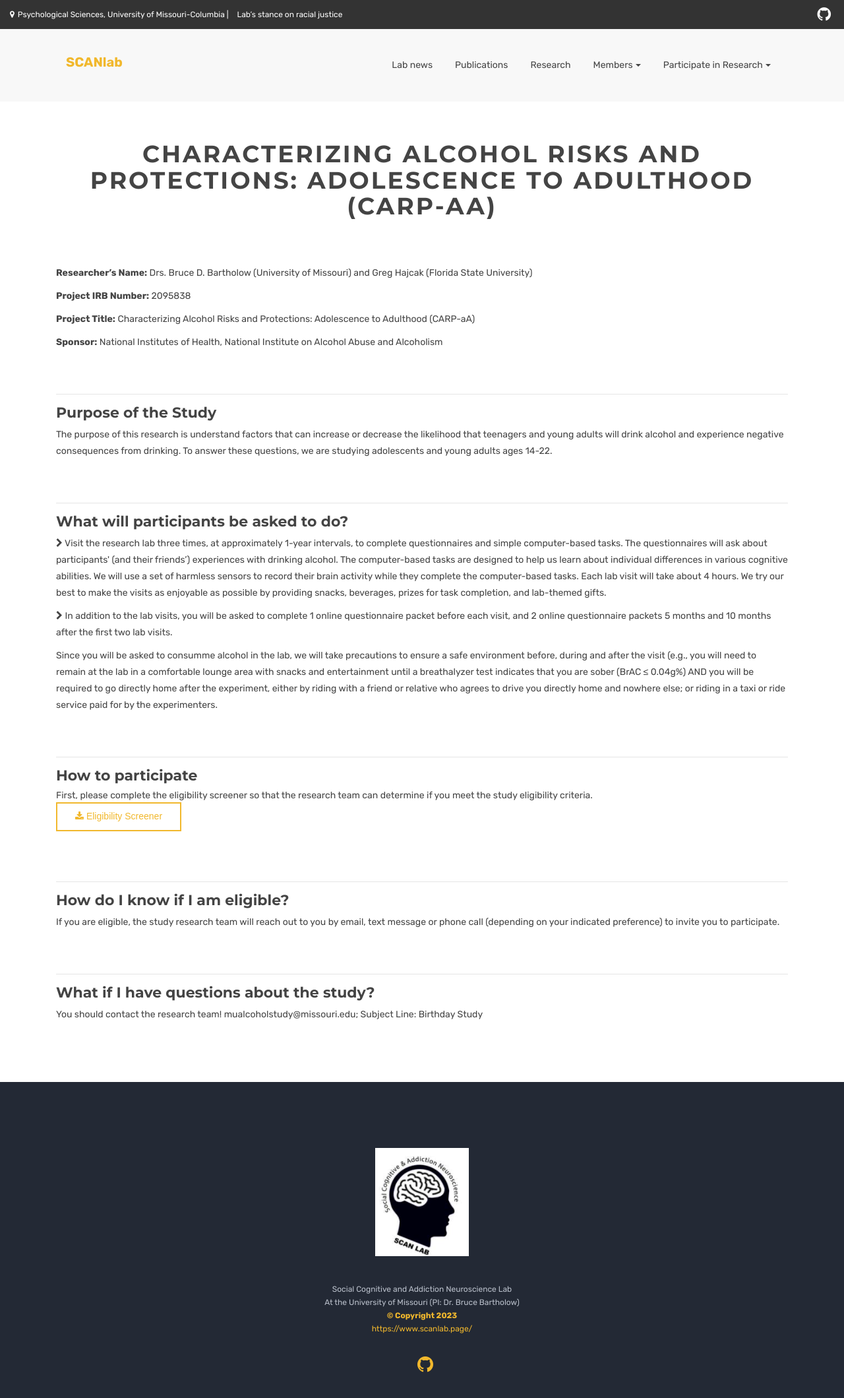
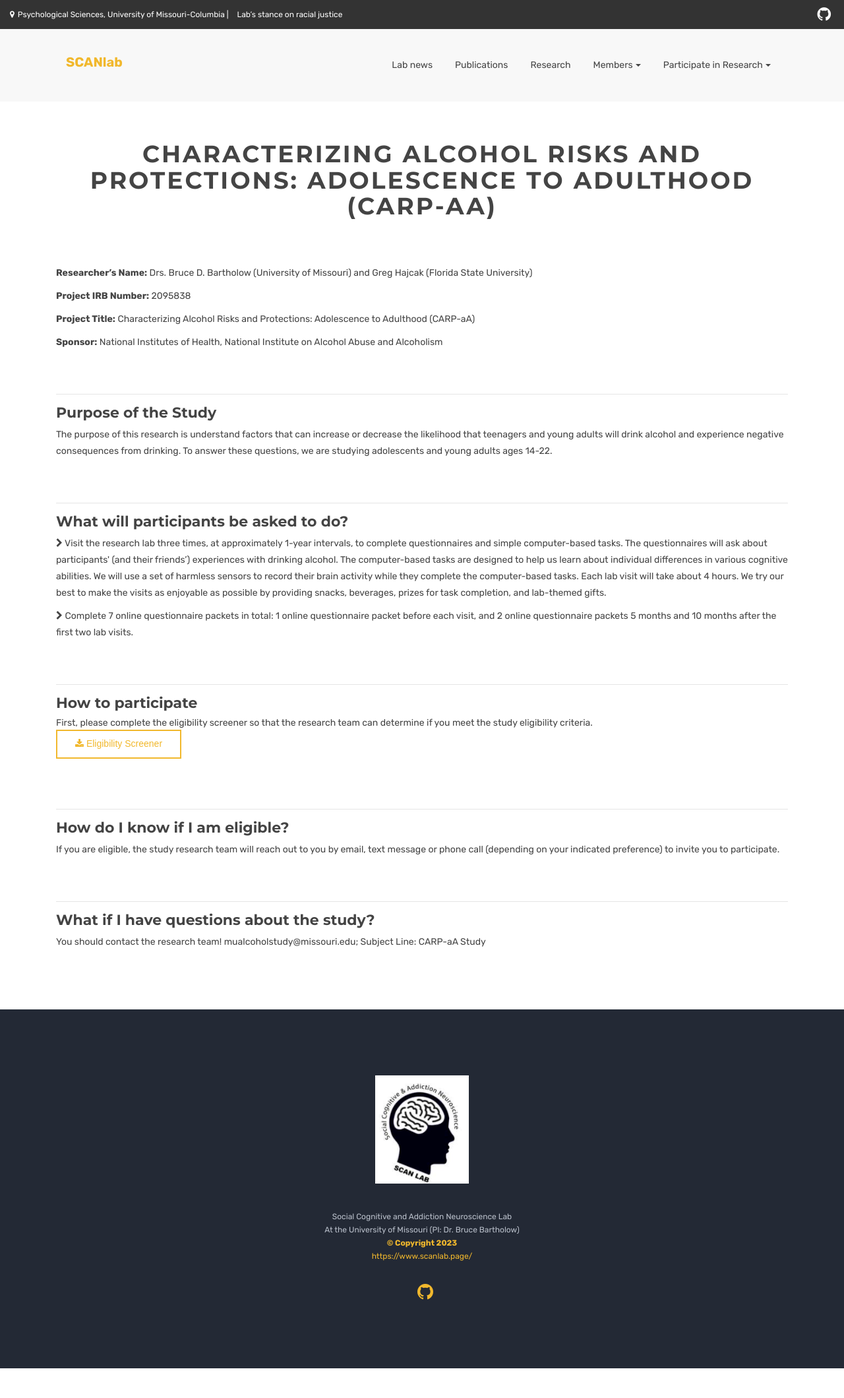
Before and after one commit to bartholow-scanlab/bartholow-scanlab.github.io, a Jekyll site: the page built from CARP-aA.html, in a window 1280 px wide. Shown: the top 2119 px of the page at 66% size. Built offline with Jekyll 4.4.1, drawn with Linux system fonts in a browser that asks for light colours.

Commit message:
Update CARP-aA.html

```diff
--- a/CARP-aA.html
+++ b/CARP-aA.html
@@ -32,11 +32,7 @@ title: CARP-aA
 Visit the research lab three times, at approximately 1-year intervals, to complete questionnaires and simple computer-based tasks. The questionnaires will ask about participants' (and their friends’) experiences with drinking alcohol. The computer-based tasks are designed to help us learn about individual differences in various cognitive abilities. We will use a set of harmless sensors to record their brain activity while they complete the computer-based tasks. Each lab visit will take about 4 hours. We try our best to make the visits as enjoyable as possible by providing snacks, beverages, prizes for task completion, and lab-themed gifts. </p>
 
 <p> <i class="fa fa-chevron-right" aria-hidden="true"></i>
-In addition to the lab visits, you will be asked to complete 1 online questionnaire packet before each visit, and 2 online questionnaire packets 5 months and 10 months after the first two lab visits.  </p>
-
-
-
-<p> Since you will be asked to consumme alcohol in the lab, we will take precautions to ensure a safe environment before, during and after the visit (e.g., you will need to remain at the lab in a comfortable lounge area with snacks and entertainment until a breathalyzer test indicates that you are sober (BrAC ≤ 0.04g%) AND you will be required to go directly home after the experiment, either by riding with a friend or relative who agrees to drive you directly home and nowhere else; or riding in a taxi or ride service paid for by the experimenters.</p>
+Complete 7 online questionnaire packets in total: 1 online questionnaire packet before each visit, and 2 online questionnaire packets 5 months and 10 months after the first two lab visits.</p>
 
 
 <br>
@@ -67,7 +63,7 @@ First, please complete the eligibility screener so that the research team can de
 
 <h4>What if I have questions about the study?</h4>
 
-<p>You should contact the research team! mualcoholstudy@missouri.edu; Subject Line: Birthday Study</p>
+<p>You should contact the research team! mualcoholstudy@missouri.edu; Subject Line: CARP-aA Study</p>
 
 
 
```
